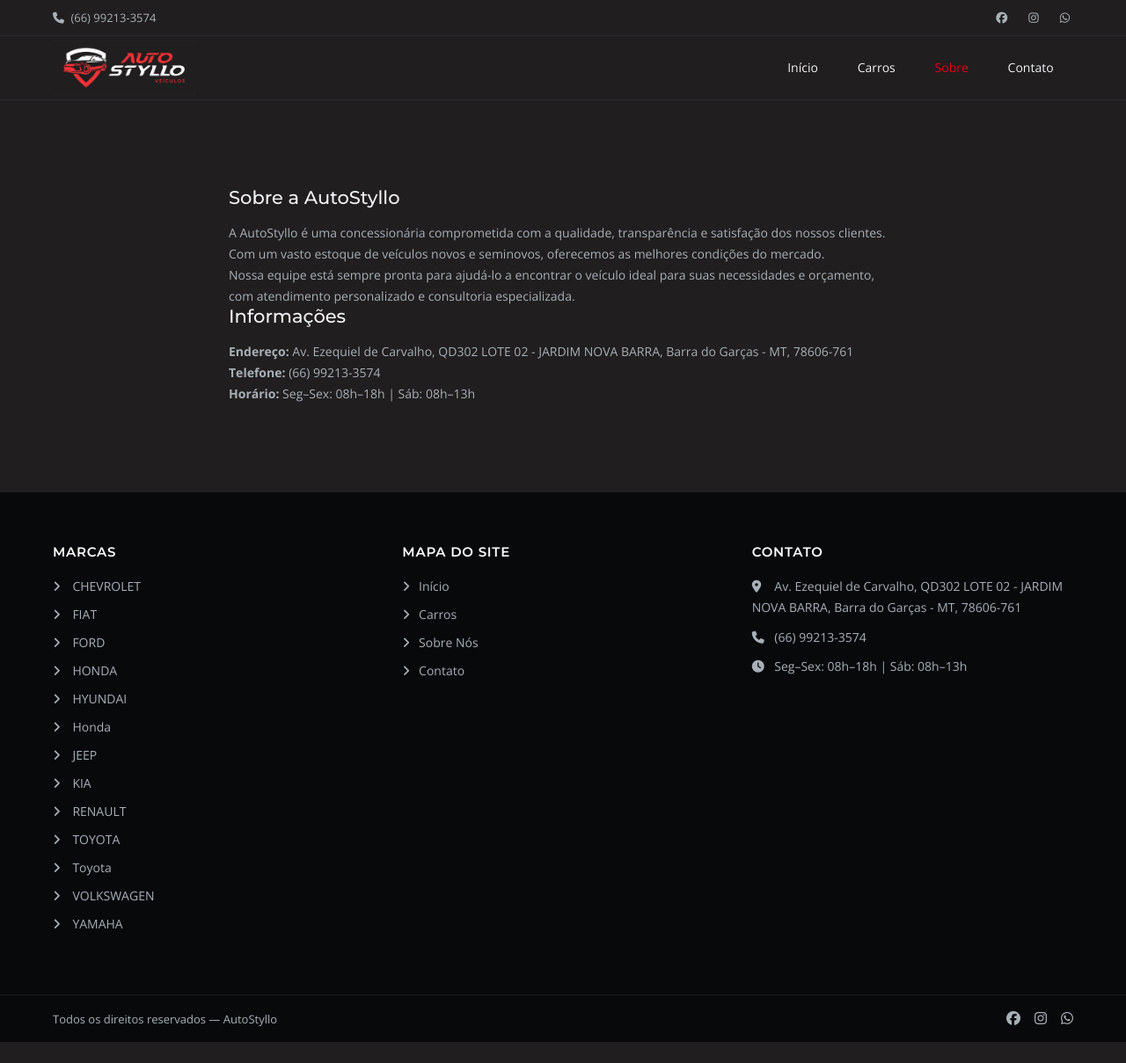
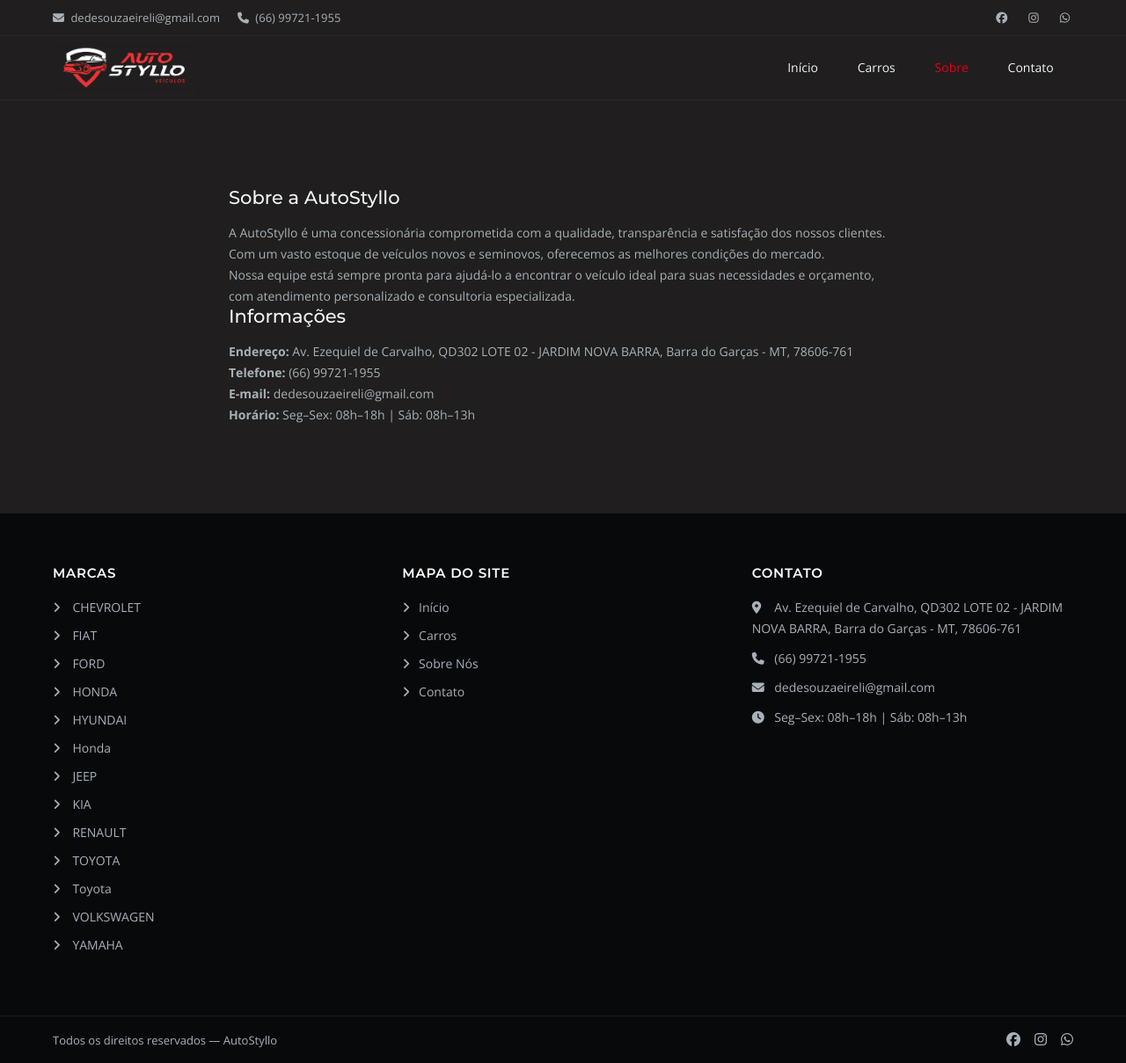
Before and after one commit to gabrielcano-git/autostyllobg.com.br, a Jekyll site: the page built from sobre/index.html, in a window 1280 px wide. Shown: the whole page at 88% size. Built offline with Jekyll 4.4.1, drawn with Linux system fonts in a browser that asks for light colours; before the commit the page ends 1185 px from its top, so only the background shows below that.

Commit message:
Altera dados de contato.

```diff
--- a/_config.yml
+++ b/_config.yml
@@ -6,12 +6,12 @@
 # Informações da concessionária
 concessionaria:
   nome: AutoStyllo
-  telefone: "(66) 99213-3574"
-  whatsapp: "+55 66 99213-3574"
-  whatsapp_url: "https://wa.me/message/R6432HU4D6F7I1"
+  telefone: "(66) 99721-1955"
+  whatsapp: "+55 66 99721-1955"
+  whatsapp_url: "https://api.whatsapp.com/send/?phone=5566997211955&text=Ol%C3%A1%20tenho%20interesse%20em%20um%20carro%20do%20estoque"
   instagram: "https://www.instagram.com/autostyllobg/"
   facebook: "https://m.facebook.com/p/Auto-Styllo-Ve%C3%ADculos-100086536347400/"
-  email:
+  email: dedesouzaeireli@gmail.com
   endereco: "Av. Ezequiel de Carvalho, QD302 LOTE 02 - JARDIM NOVA BARRA, Barra do Garças - MT, 78606-761"
   horario: "Seg–Sex: 08h–18h | Sáb: 08h–13h"
 
```
